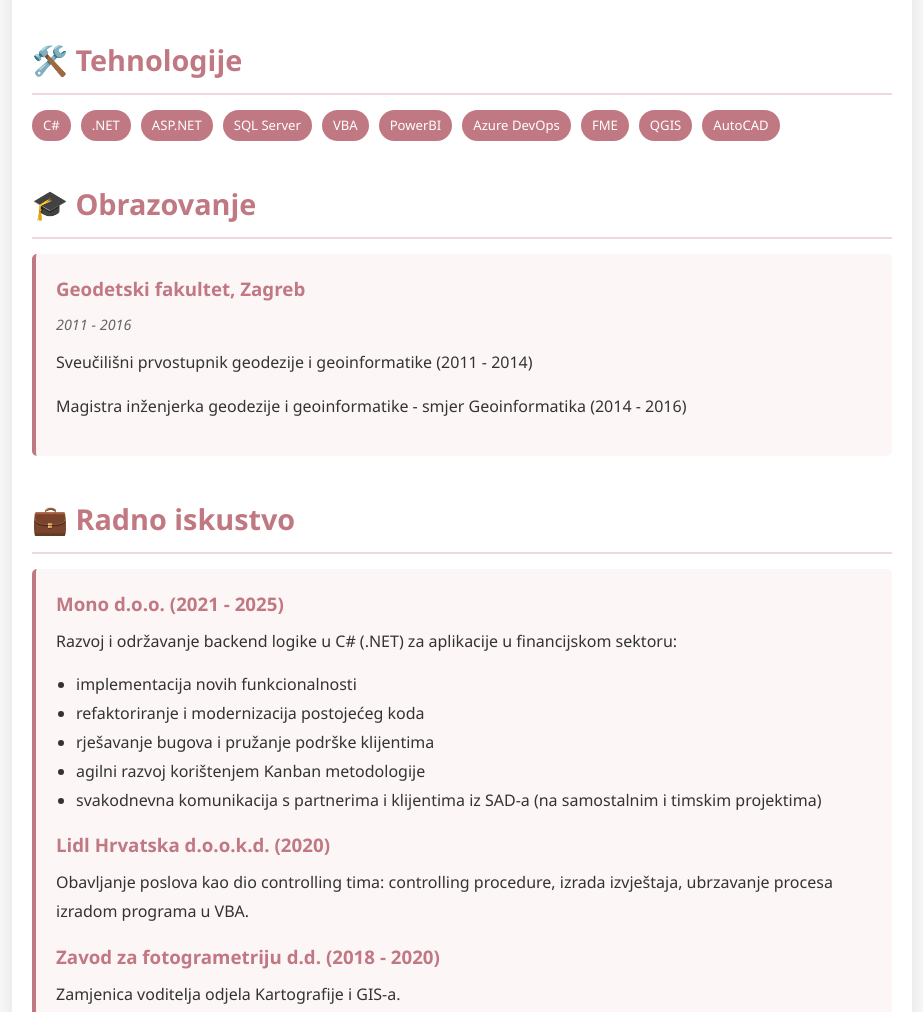
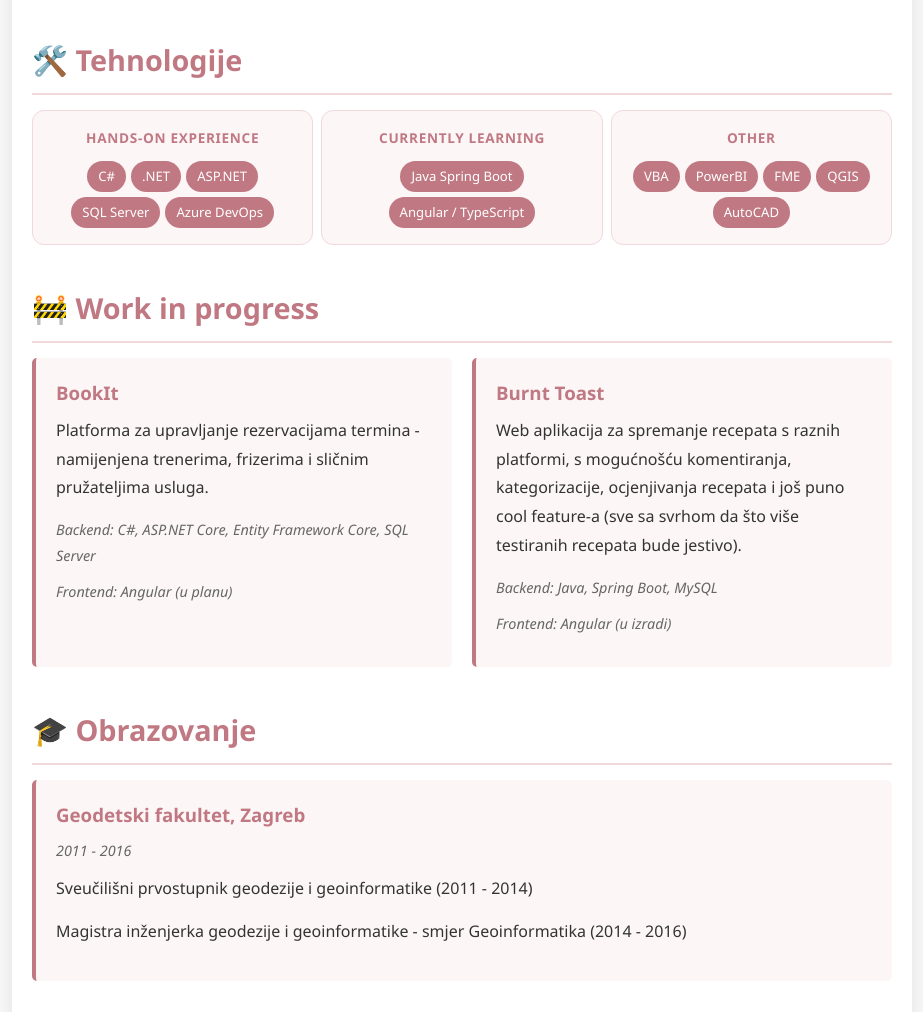
Before and after one commit to ctrlaltdelete3/MyCV, a plain HTML site: page index.html in a window 1280 px wide. Shown: the part 513-1525 px from the top of the page, without its empty margins (178-1101 px from the left). Drawn offline with nearby package versions, Linux system fonts and the light colour scheme.

Commit message:
updating cv

```diff
--- a/index.html
+++ b/index.html
@@ -36,25 +36,84 @@
           bankarskog sektora - implementaciji novih funkcionalnosti,
           refaktoriranju legacy programa, te održavanju postojećih projekata. U
           IT svijet sam krenula samostalno, gradeći temeljna znanja kroz VBA,
-          SQL i .NET. Trenutno radim na vlastitom projektu kroz koji želim
-          proširiti znanja i na frontend tehnologije poput JavaScripta i Reacta.
+          SQL i .NET. Trenutno radim na vlastitim projektima kroz koje želim
+          proširiti znanja i na druge backend tehnologije poput Java Spring
+          Boota, kao i na frontend tehnologije - Typescript i Angular.
         </p>
       </section>
 
       <!-- Skills -->
       <section>
         <h2>🛠️ Tehnologije</h2>
+        <div class="skills-groups">
+          <div class="skill-group">
+            <h3 class="skill-group-title">Hands-on Experience</h3>
             <div class="skills">
               <span class="skill-tag">C#</span>
               <span class="skill-tag">.NET</span>
               <span class="skill-tag">ASP.NET</span>
               <span class="skill-tag">SQL Server</span>
+              <span class="skill-tag">Azure DevOps</span>
+            </div>
+          </div>
+          <div class="skill-group">
+            <h3 class="skill-group-title">Currently Learning</h3>
+            <div class="skills">
+              <span class="skill-tag">Java Spring Boot</span>
+              <span class="skill-tag">Angular / TypeScript</span>
+            </div>
+          </div>
+          <div class="skill-group">
+            <h3 class="skill-group-title">Other</h3>
+            <div class="skills">
               <span class="skill-tag">VBA</span>
               <span class="skill-tag">PowerBI</span>
-          <span class="skill-tag">Azure DevOps</span>
               <span class="skill-tag">FME</span>
               <span class="skill-tag">QGIS</span>
               <span class="skill-tag">AutoCAD</span>
+            </div>
+          </div>
+        </div>
+      </section>
+
+      <!-- Work-in-progress -->
+      <section>
+        <h2>🚧 Work in progress</h2>
+
+        <div class="projects-row">
+          <div class="project">
+            <h3>
+              <a href="https://github.com/ctrlaltdelete3/BookIt" target="_blank"
+                >BookIt</a
+              >
+            </h3>
+            <p>
+              Platforma za upravljanje rezervacijama termina - namijenjena
+              trenerima, frizerima i sličnim pružateljima usluga.
+            </p>
+            <p class="tech-used">
+              Backend: C#, ASP.NET Core, Entity Framework Core, SQL Server
+            </p>
+            <p class="tech-used">Frontend: Angular (u planu)</p>
+          </div>
+
+          <div class="project">
+            <h3>
+              <a
+                href="https://github.com/ctrlaltdelete3/burnt-toast-backend"
+                target="_blank"
+                >Burnt Toast</a
+              >
+            </h3>
+            <p>
+              Web aplikacija za spremanje recepata s raznih platformi, s
+              mogućnošću komentiranja, kategorizacije, ocjenjivanja recepata i
+              još puno cool feature-a (sve sa svrhom da što više testiranih
+              recepata bude jestivo).
+            </p>
+            <p class="tech-used">Backend: Java, Spring Boot, MySQL</p>
+            <p class="tech-used">Frontend: Angular (u izradi)</p>
+          </div>
         </div>
       </section>
 
@@ -115,7 +174,7 @@
           <div class="project">
             <p>ASP.NET developer tečaj (Algebra)</p>
             <p>SQL - napredno korištenje (Algebra)</p>
-            <p>Udemy, edX tečajevi (C#, VBA,...)</p>
+            <p>Udemy, edX tečajevi (C#, Angular, VBA, ...)</p>
             <p>Osnovni i napredni tečaj FME-a (Multisoft)</p>
             <p>Stručni ispit (Državna geodetska uprava)</p>
           </div>
@@ -139,7 +198,7 @@
         <h2>📬 Kontakt</h2>
         <p>
           Mislite da bih bila dobar fit za vaš tim? Upišite svoju email adresu i
-          proslijedit ću vam svoj CV!
+          proslijedit ću vam link na svoj CV!
         </p>
 
         <form id="contactForm">
@@ -166,7 +225,9 @@
       <!-- Footer -->
       <footer>
         <p>
-          © 2025 Ivana Rumbočić | CV designed by me; implemented by Claude. 🤝
+          © 2026 Ivana Rumbočić | CV designed & built in collaboration with
+          Claude — turns out AI is great at CSS and I'm great at having
+          opinions.
         </p>
       </footer>
     </div>
--- a/style.css
+++ b/style.css
@@ -90,11 +90,38 @@ section p {
   line-height: 1.8;
 }
 
+/* Tehnologije - grupe */
+.skills-groups {
+  display: flex;
+  gap: 8px;
+  flex-wrap: wrap;
+}
+
+.skill-group {
+  flex: 1;
+  min-width: 180px;
+  background: #fdf6f7;
+  border: 1.5px solid #f0d9dc;
+  border-radius: 12px;
+  padding: 16px;
+  text-align: center;
+}
+
+.skill-group-title {
+  font-size: 0.85em;
+  font-weight: 600;
+  color: #c07882;
+  text-transform: uppercase;
+  letter-spacing: 0.05em;
+  margin-bottom: 12px;
+}
+
 /* Tehnologije - tag-ovi */
 .skills {
   display: flex;
   flex-wrap: wrap;
-  gap: 10px;
+  gap: 5px;
+  justify-content: center;
 }
 
 .skill-tag {
@@ -103,6 +130,23 @@ section p {
   padding: 5px 11px;
   border-radius: 20px;
   font-size: 0.82em;
+}
+
+/* Projekti - red */
+.projects-row {
+  display: flex;
+  gap: 20px;
+}
+
+.projects-row .project {
+  flex: 1;
+  margin-bottom: 0;
+}
+
+@media (max-width: 768px) {
+  .projects-row {
+    flex-direction: column;
+  }
 }
 
 /* Projekti */
```
Also changed, not shown: .claude/settings.local.json, 1 other file. Lines whose indentation alone changed are shown as unchanged.
